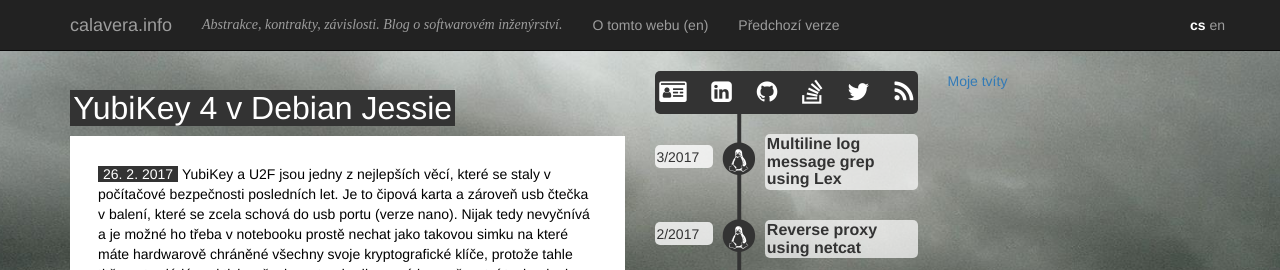
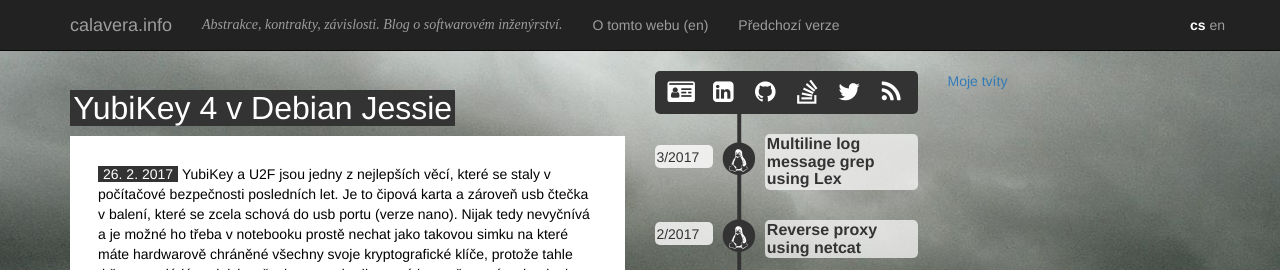
Before and after one commit to calaveraInfo/calaveraInfo.github.io, a Jekyll site: the page built from v3/cs/blog.html, in a window 1280 px wide. Shown: the top 270 px of the page. Built offline with Jekyll 4.4.1, drawn with Linux system fonts in a browser that asks for light colours; nearby versions of some CDN libraries; some web fonts are replaced; comment, search, counter and statistics services are not loaded.

Commit message:
Links in profiles list occupy 100% of available space

```diff
--- a/v3/assets/style.scss
+++ b/v3/assets/style.scss
@@ -65,7 +65,8 @@
 }
 
 .profiles li {
-	display: inline;
+	display: inline-block;
+	width: 15%;
 }
 
 .profiles a {
@@ -73,6 +74,8 @@
 	font-family: icomoon !important;
 	font-size: x-large;
 	text-decoration: none;
+	display: inline-block;
+	width: 100%;
 
 	letter-spacing: 0;
 	font-feature-settings: "liga";
@@ -85,9 +88,9 @@
 
 .profiles {
 	padding: 0.3em;
-	display: flex;
-	justify-content: space-between;
+	text-align: center;
 	background: rgba(51,51,51,1);
+	list-style-type: none;
 	border-radius: 5px;
 	margin: 0;
 }
```
